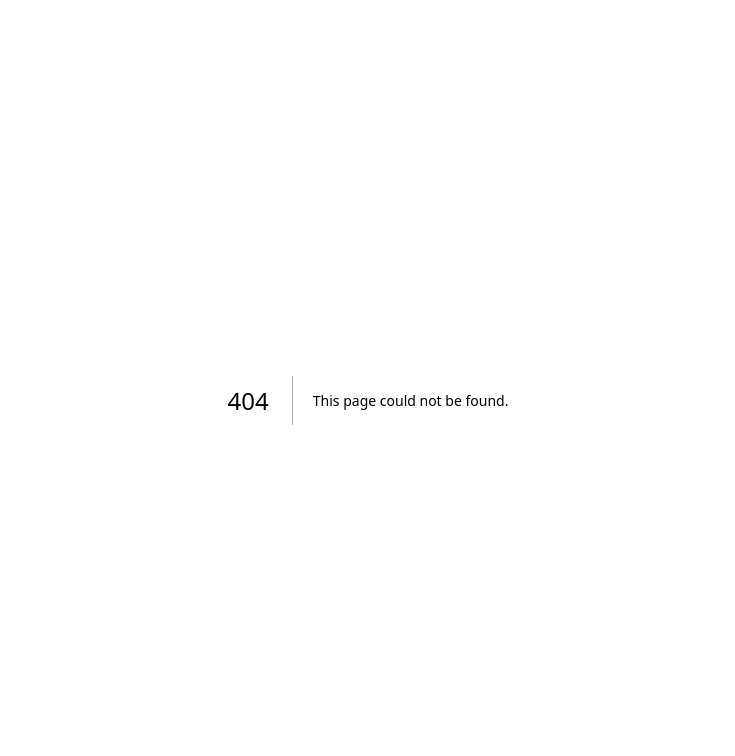
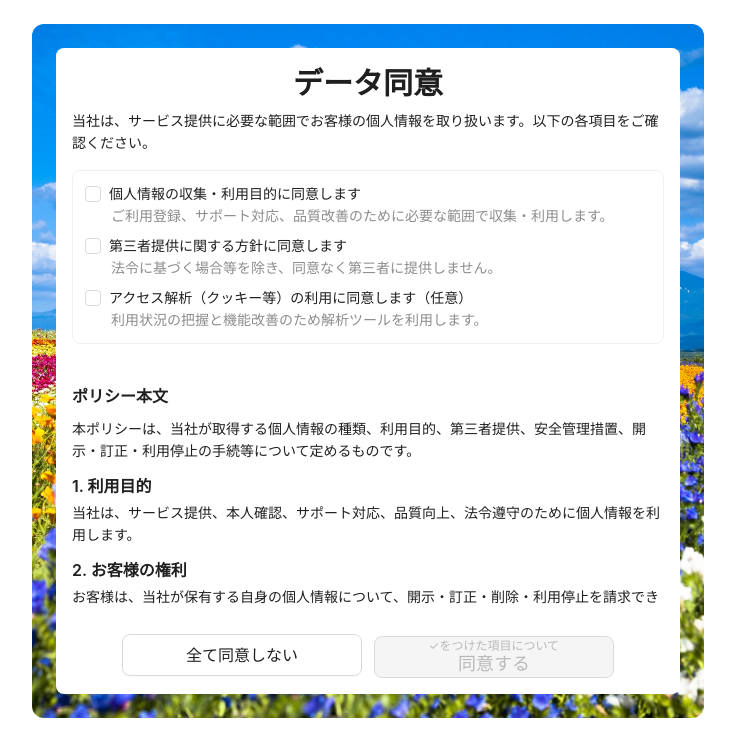
Before and after one commit to tm01292005-a/amplify, a Next.js app: page /terms in a window 1280 px wide. Before the commit this address had no page. Shown: the top 756 px of the page, without its empty margins (272-1007 px from the left). Built offline with nearby package versions, Linux system fonts and the light colour scheme; a web font is replaced by a local one; what aws-amplify would draw is missing.

Commit message:
規約同意画面

```diff
--- /dev/null
+++ b/app/terms/PrivacyAgreement.tsx
@@ -0,0 +1,164 @@
+"use client";
+
+import React, { useMemo, useState } from "react";
+import { Button, Checkbox, Typography, Space, Card } from "antd";
+import type { PolicyGroup, Clause } from "./privacyData";
+
+/**
+ * データ同意
+ */
+export type PrivacyAgreementProps = {
+	group: PolicyGroup;
+	onAgreeSelected: (selectedClauses: Clause[]) => void;
+	onDisagreeAll: () => void;
+};
+
+export function PrivacyAgreement({ group, onAgreeSelected, onDisagreeAll }: PrivacyAgreementProps) {
+	const [selectedIds, setSelectedIds] = useState<Set<string>>(new Set());
+
+	const toggle = (id: string) => {
+		setSelectedIds((prev) => {
+			const next = new Set(prev);
+			if (next.has(id)) next.delete(id);
+			else next.add(id);
+			return next;
+		});
+	};
+
+	const clearSelection = () => setSelectedIds(new Set());
+
+	const selectedClauses = useMemo(
+		() => group.clauses.filter((c) => selectedIds.has(c.id)),
+		[group.clauses, selectedIds]
+	);
+
+	const hasSelection = selectedClauses.length > 0;
+	const isEmpty = group.clauses.length === 0;
+
+	return (
+		<section
+			aria-labelledby={`policy-${group.id}-title`}
+			className="max-w-2xl mx-auto"
+			style={{
+				backgroundImage: "url('/dataAgreement.jpg')",
+				backgroundSize: "cover",
+				backgroundPosition: "center",
+				backgroundRepeat: "no-repeat",
+				padding: 24,
+				borderRadius: 12,
+			}}
+		>
+			<div style={{ backgroundColor: "#ffffff", borderRadius: 8, padding: 16 }}>
+				<Typography.Title
+					id={`policy-${group.id}-title`}
+					level={2}
+					style={{ textAlign: "center", marginBottom: 8 }}
+				>
+					{group.title}
+				</Typography.Title>
+				{group.description ? (
+					<Typography.Paragraph style={{ marginTop: 8 }}>
+						{group.description}
+					</Typography.Paragraph>
+				) : null}
+
+				{isEmpty ? (
+					<Typography.Text type="secondary">表示できる項目がありません。</Typography.Text>
+				) : (
+					<Card size="small" style={{ marginTop: 16 }} bodyStyle={{ padding: 12 }}>
+						<Space direction="vertical" size={8} style={{ width: "100%" }}>
+							{group.clauses.map((clause) => {
+								const checked = selectedIds.has(clause.id);
+								return (
+									<div key={clause.id}>
+										<Checkbox
+											checked={checked}
+											onChange={() => toggle(clause.id)}
+										>
+											{clause.label}
+										</Checkbox>
+										{clause.details ? (
+											<Typography.Text
+												type="secondary"
+												style={{ display: "block", marginLeft: 26 }}
+											>
+												{clause.details}
+											</Typography.Text>
+										) : null}
+									</div>
+								);
+							})}
+						</Space>
+					</Card>
+				)}
+
+				{group.policySections && group.policySections.length > 0 ? (
+					<article
+						aria-label={`${group.title}の本文`}
+						className="mt-6 pt-4"
+						style={{ maxHeight: "30vh", overflowY: "auto" }}
+					>
+						<Typography.Title level={5} style={{ marginBottom: 8 }}>
+							ポリシー本文
+						</Typography.Title>
+						<Space direction="vertical" size={12} style={{ width: "100%" }}>
+							{group.policySections.map((sec) => (
+								<section key={sec.id}>
+									{sec.heading ? (
+										<Typography.Title level={5} style={{ marginBottom: 4 }}>
+											{sec.heading}
+										</Typography.Title>
+									) : null}
+									<Typography.Paragraph
+										style={{ margin: 0, whiteSpace: "pre-wrap" }}
+									>
+										{sec.body}
+									</Typography.Paragraph>
+								</section>
+							))}
+						</Space>
+					</article>
+				) : null}
+
+				<div className="mt-6">
+					<Space size={12} style={{ width: "100%", justifyContent: "center" }}>
+						<Button
+							size="large"
+							onClick={() => {
+								clearSelection();
+								onDisagreeAll();
+							}}
+							style={{ width: 240, paddingTop: 20, paddingBottom: 20 }}
+							aria-label="全て同意しない"
+						>
+							全て同意しない
+						</Button>
+						<Button
+							type="primary"
+							size="large"
+							onClick={() => onAgreeSelected(selectedClauses)}
+							disabled={!hasSelection || isEmpty}
+							style={{
+								width: 240,
+								whiteSpace: "normal",
+								lineHeight: 1.2,
+								paddingTop: 20,
+								paddingBottom: 20,
+							}}
+							aria-label="✓をつけた項目について 同意する"
+						>
+							<span style={{ display: "inline-block", textAlign: "center" }}>
+								<span style={{ display: "block", fontSize: 12 }}>
+									✓をつけた項目について
+								</span>
+								<span style={{ display: "block", fontSize: 18 }}>同意する</span>
+							</span>
+						</Button>
+					</Space>
+				</div>
+			</div>
+		</section>
+	);
+}
+
+export default PrivacyAgreement;
--- /dev/null
+++ b/app/terms/page.tsx
@@ -0,0 +1,28 @@
+"use client";
+
+import React from "react";
+import { PrivacyAgreement } from "./PrivacyAgreement";
+import { privacyPolicyGroup } from "./privacyData";
+
+/**
+ * プライバシーポリシー同意ページ（単一グループ内に複数チェック項目）
+ */
+export default function TermsPage() {
+	const handleAgreeSelected = (selected: typeof privacyPolicyGroup.clauses) => {
+		console.log(`同意した項目: ${selected.map((s) => s.id).join(", ") || "なし"}`);
+	};
+
+	const handleDisagreeAll = () => {
+		console.log("全て同意しませんでした");
+	};
+
+	return (
+		<div className="p-6">
+			<PrivacyAgreement
+				group={privacyPolicyGroup}
+				onAgreeSelected={handleAgreeSelected}
+				onDisagreeAll={handleDisagreeAll}
+			/>
+		</div>
+	);
+}
--- /dev/null
+++ b/app/terms/privacyData.ts
@@ -0,0 +1,88 @@
+import { z } from "zod";
+
+/**
+ * データ同意の個別項目（チェックボックス1つ分）
+ */
+export const ClauseSchema = z.object({
+	id: z.string().min(1),
+	label: z.string().min(1),
+	details: z.string().optional(),
+});
+export type Clause = z.infer<typeof ClauseSchema>;
+
+/** データ同意の本文セクション */
+export const PolicySectionSchema = z.object({
+	id: z.string().min(1),
+	heading: z.string().optional(),
+	body: z.string().min(1),
+});
+export type PolicySection = z.infer<typeof PolicySectionSchema>;
+
+/** データ同意グループ */
+export const PolicyGroupSchema = z.object({
+	id: z.string().min(1),
+	title: z.string().min(1),
+	description: z.string().optional(),
+	clauses: z.array(ClauseSchema),
+	policySections: z.array(PolicySectionSchema).default([]),
+});
+export type PolicyGroup = z.infer<typeof PolicyGroupSchema>;
+
+/**
+ * データ同意の定義
+ * - 項目の増減は clauses の配列を編集してください
+ */
+export const privacyPolicyGroup: PolicyGroup = {
+	id: "privacy-policy",
+	title: "データ同意",
+	description:
+		"当社は、サービス提供に必要な範囲でお客様の個人情報を取り扱います。以下の各項目をご確認ください。",
+	clauses: [
+		{
+			id: "collect",
+			label: "個人情報の収集・利用目的に同意します",
+			details: "ご利用登録、サポート対応、品質改善のために必要な範囲で収集・利用します。",
+		},
+		{
+			id: "third-party",
+			label: "第三者提供に関する方針に同意します",
+			details: "法令に基づく場合等を除き、同意なく第三者に提供しません。",
+		},
+		{
+			id: "analytics",
+			label: "アクセス解析（クッキー等）の利用に同意します（任意）",
+			details: "利用状況の把握と機能改善のため解析ツールを利用します。",
+		},
+	],
+	policySections: [
+		{
+			id: "intro",
+			body: "本ポリシーは、当社が取得する個人情報の種類、利用目的、第三者提供、安全管理措置、開示・訂正・利用停止の手続等について定めるものです。",
+		},
+		{
+			id: "purpose",
+			heading: "1. 利用目的",
+			body: "当社は、サービス提供、本人確認、サポート対応、品質向上、法令遵守のために個人情報を利用します。",
+		},
+		{
+			id: "rights",
+			heading: "2. お客様の権利",
+			body: "お客様は、当社が保有する自身の個人情報について、開示・訂正・削除・利用停止を請求できます。詳しくはお問い合わせ窓口までご連絡ください。",
+		},
+		{
+			id: "rights",
+			heading: "2. お客様の権利",
+			body: "お客様は、当社が保有する自身の個人情報について、開示・訂正・削除・利用停止を請求できます。詳しくはお問い合わせ窓口までご連絡ください。",
+		},
+		{
+			id: "rights",
+			heading: "2. お客様の権利",
+			body: "お客様は、当社が保有する自身の個人情報について、開示・訂正・削除・利用停止を請求できます。詳しくはお問い合わせ窓口までご連絡ください。",
+		},
+		{
+			id: "rights",
+			heading: "2. お客様の権利",
+			body: "お客様は、当社が保有する自身の個人情報について、開示・訂正・削除・利用停止を請求できます。詳しくはお問い合わせ窓口までご連絡ください。",
+		},
+	],
+};
```
Also changed, not shown: public/dataAgreement.jpg (added), 1 other file (tests, documents, lock files or other folders).
